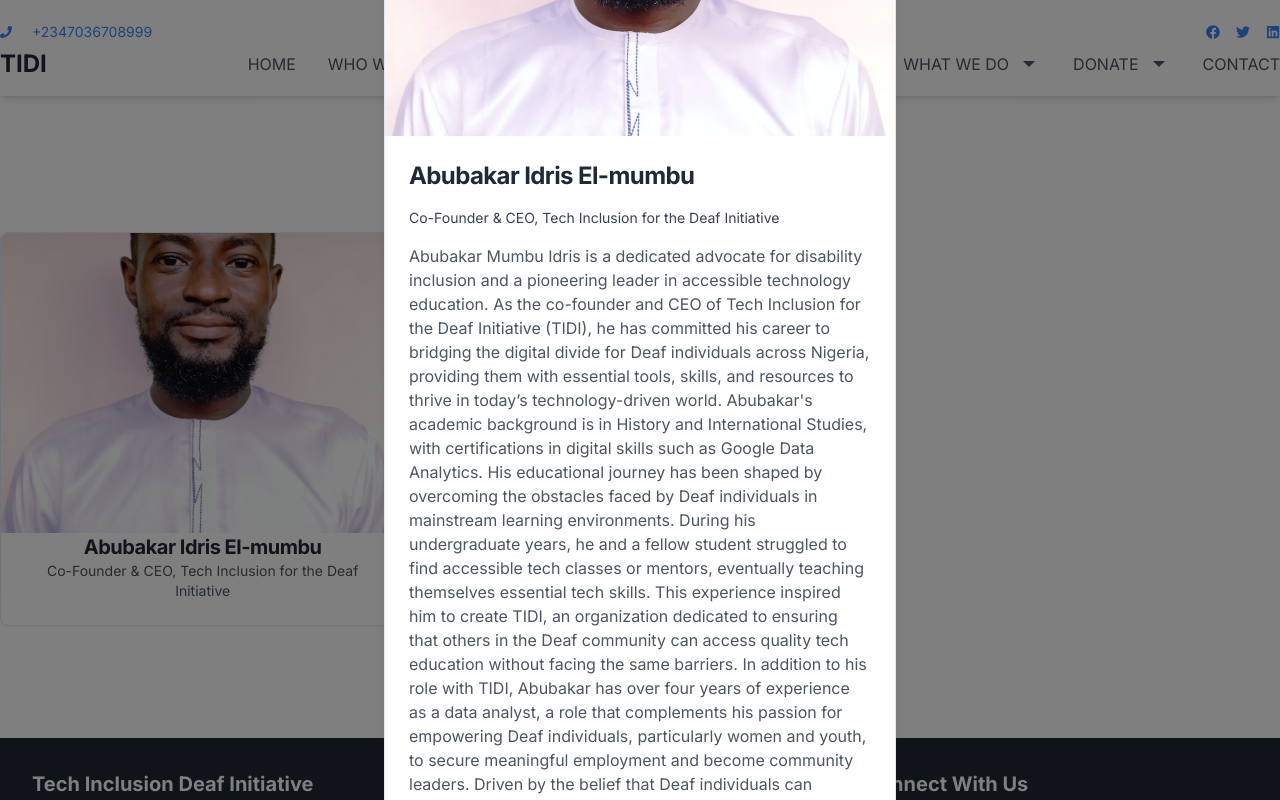
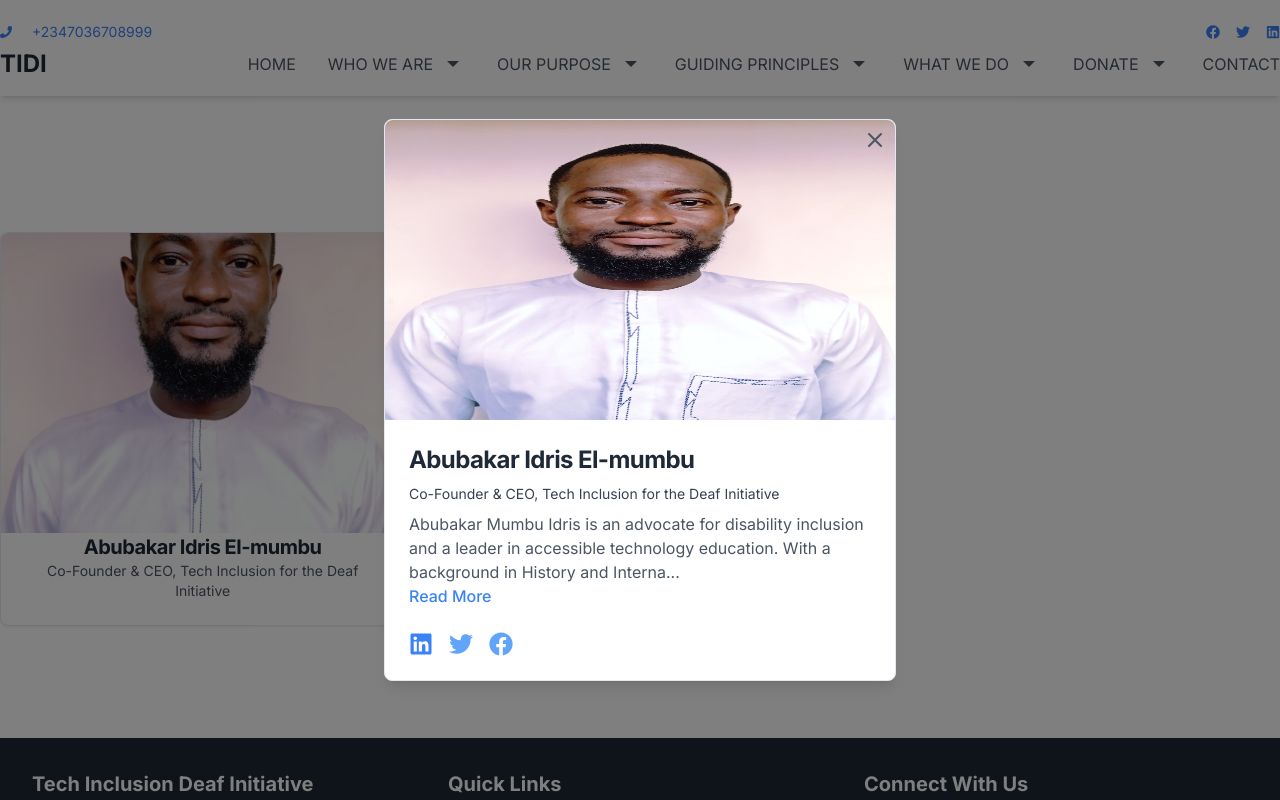
Before and after one commit to Vikkycode/TIDI, a Next.js app: page /team/key-staff in a window 1280 px wide. Both pictures are taken after a click on the button 202 px from the left and 429 px from the top of the page. Shown: the top 800 px of the page. Built offline with nearby package versions, Linux system fonts and the light colour scheme.

Commit message:
update modal overlay

```diff
--- a/src/app/layout.tsx
+++ b/src/app/layout.tsx
@@ -8,8 +8,8 @@ import Footer from "../components/Footer"; // Import the Footer component
 const inter = Inter({ subsets: ["latin"] });
 
 export const metadata: Metadata = {
-  title: "Create Next App",
-  description: "Generated by create next app",
+  title: "TiDi",
+  description: "Tech Inclusion for the Deaf Initiative",
 };
 
 export default function RootLayout({
--- a/src/app/team/key-staff/page.tsx
+++ b/src/app/team/key-staff/page.tsx
@@ -1,5 +1,5 @@
 'use client'
-import React, { useState } from 'react';
+import React, { useState,useRef } from 'react';
 import Image from 'next/image';
 import { Card, CardContent, CardTitle, CardDescription } from '@/components/ui/card';
 import Link from 'next/link';
@@ -27,9 +27,8 @@ const teamData: TeamMember[] = [
   {
     name: 'Abubakar Idris El-mumbu',
     role: 'Co-Founder & CEO, Tech Inclusion for the Deaf Initiative',
-    bio: `Abubakar Mumbu Idris is a dedicated advocate for disability inclusion and a pioneering leader in accessible technology education. As the co-founder and CEO of Tech Inclusion for the Deaf Initiative (TIDI), he has committed his career to bridging the digital divide for Deaf individuals across Nigeria, providing them with essential tools, skills, and resources to thrive in today’s technology-driven world.
-Abubakar's academic background is in History and International Studies, with certifications in digital skills such as Google Data Analytics. His educational journey has been shaped by overcoming the obstacles faced by Deaf individuals in mainstream learning environments. During his undergraduate years, he and a fellow student struggled to find accessible tech classes or mentors, eventually teaching themselves essential tech skills. This experience inspired him to create TIDI, an organization dedicated to ensuring that others in the Deaf community can access quality tech education without facing the same barriers.
-In addition to his role with TIDI, Abubakar has over four years of experience as a data analyst, a role that complements his passion for empowering Deaf individuals, particularly women and youth, to secure meaningful employment and become community leaders. Driven by the belief that Deaf individuals can achieve anything with the right support, Abubakar’s mission is to create inclusive pathways for Deaf learners, equipping them with skills such as coding, data analysis, and digital literacy to lead in the digital era.
+    bio: `Abubakar Mumbu Idris is an advocate for disability inclusion and a leader in accessible technology education. With a background in History and International Studies and certifications in digital skills, including Google Data Analytics, he focuses on bridging the digital divide for Deaf individuals in Nigeria.
+His experiences in overcoming barriers to tech education inspired him to establish TIDI, ensuring that Deaf community members gain access to quality tech training. With over four years of experience as a data analyst, Abubakar empowers Deaf individuals, particularly women and youth, to achieve meaningful employment and community leadership. His mission is to create inclusive pathways for Deaf learners, equipping them with essential skills for the digital era.
 `,
     imageUrl: '/assets/images/Abubakar.jpg',
     socialLinks: {
@@ -41,7 +40,7 @@ In addition to his role with TIDI, Abubakar has over four years of experience as
     {
     name: 'Victor Oricha',
     role: 'Co-Founder & CTO, Tech Inclusion for the Deaf Initiative',
-    bio: 'Victor is passionate about inclusive edtech program for deaf community',
+    bio: 'Victor Oricha is a dedicated advocate for disability inclusion especially deaf community and a frontend software engineer with accessible te',
     imageUrl: '/assets/images/victor.jpg',
     socialLinks: {
       linkedin: 'https://www.linkedin.com/in/victor-oricha/',
@@ -55,7 +54,8 @@ In addition to his role with TIDI, Abubakar has over four years of experience as
 
 const TeamPage: React.FC = () => {
   const [selectedMember, setSelectedMember] = useState<TeamMember | null>(null);
-
+  const [showFullBio, setShowFullBio] = useState(false);
+  const modalButtonRef = useRef<HTMLButtonElement>(null); // Ref for the button that opened the modal
   return (
     <section className="bg-white py-16" aria-labelledby="team-section">
       <div className="container mx-auto px-4 md:px-0">
@@ -97,7 +97,11 @@ const TeamPage: React.FC = () => {
         {selectedMember && (
           <div
             className="fixed inset-0 z-50 flex items-center justify-center bg-black bg-opacity-50"
-            onClick={() => setSelectedMember(null)} // Close modal on overlay click
+            onClick={(event) =>
+            {if (event.target === event.currentTarget) {
+              setSelectedMember(null);
+            }}
+          }
             aria-labelledby="modal-title"
             role="dialog"
             aria-modal="true"
@@ -116,21 +120,30 @@ const TeamPage: React.FC = () => {
                 src={selectedMember.imageUrl}
                 alt={selectedMember.name}
                 width={400}
-                height={300}
-                className="object-cover h-[300px] w-full rounded-t-lg"
+                height={200}
+                className="object-covers h-[300px] w-full rounded-t-lg"
               />
               <CardContent className="p-6">
-                <CardTitle className="text-2xl font-bold text-gray-800 mb-4">
+                <CardTitle className="text-2xl font-bold text-gray-800 mb-2">
                   {selectedMember.name}
                 </CardTitle>
-                <CardDescription className="text-gray-700 mb-4">
+                <CardDescription className="text-gray-700 mb-2">
                   {selectedMember.role}
                 </CardDescription>
-                <div className="overflow-y-auto flex-grow"> {/* Added scrollable container */}
-                  <p className="text-gray-600">
-                  {selectedMember.bio}
-                  </p>
-        </div>
+                <div className="mb-2"> {/* Added margin-bottom for spacing */}
+                <p className="text-gray-600 w-full">
+                  {showFullBio ? selectedMember.bio : `${selectedMember.bio.substring(0, 150)}...`}
+                </p>
+                <button
+                  className="text-blue-500 font-medium hover:underline"
+                  onClick={(event) => {
+                    event.stopPropagation(); // Prevent event bubbling
+                    setShowFullBio(!showFullBio);
+                  }}
+                >
+                  {showFullBio ? 'Read Less' : 'Read More'}
+                </button>
+              </div>
 
                 {/* Social Links (Optional) */}
                 {selectedMember.socialLinks && (
```
Also changed, not shown: public/tidi logo.jpg (added).
